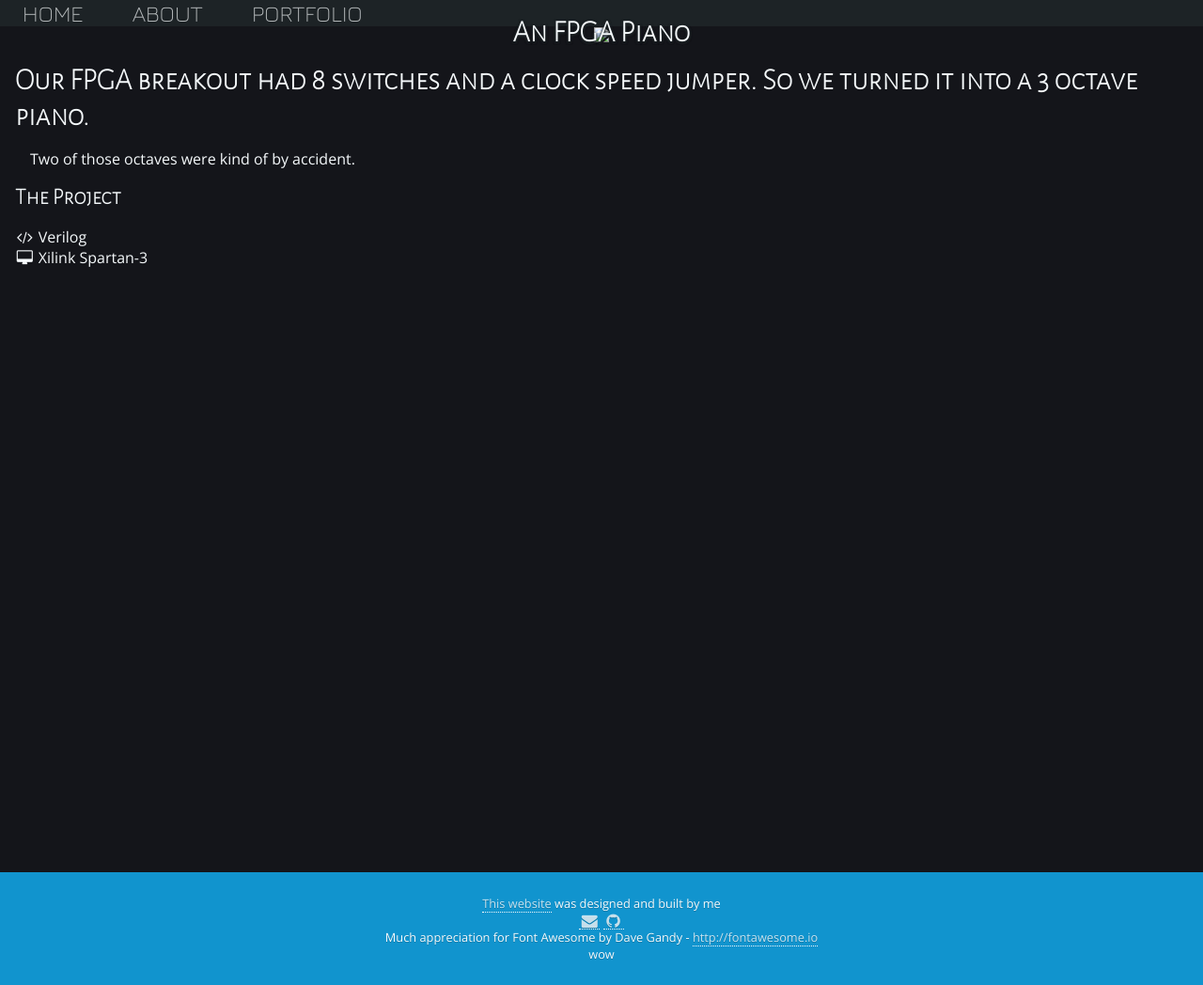
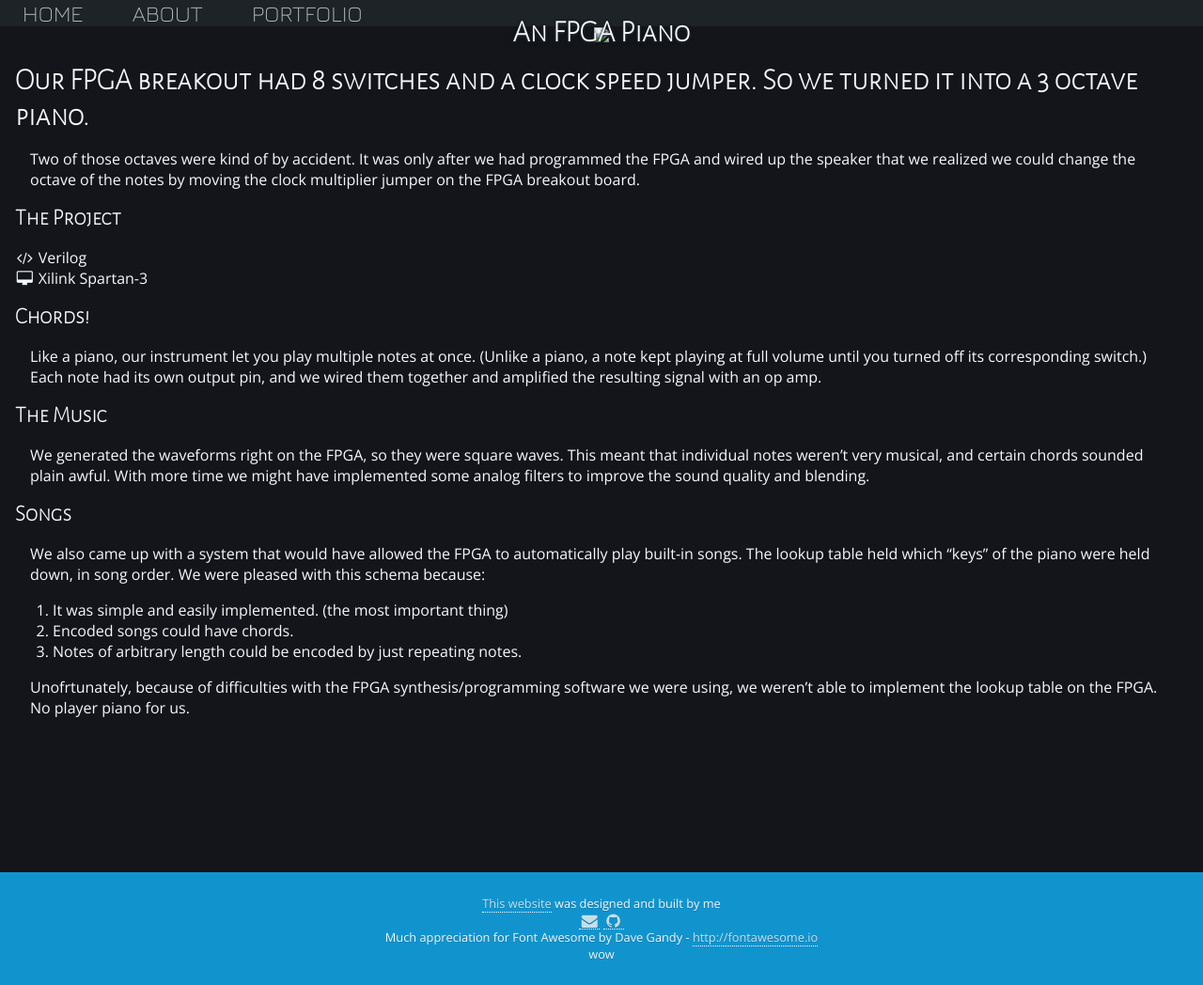
Before and after one commit to EnigMoiD/enigmoid.github.io, a Jekyll site: the page built from _posts/2013-12-17-blinkenlights.md, in a window 1280 px wide. Shown: the whole page at 94% size. Built offline with Jekyll 4.4.1, drawn with Linux system fonts in a browser that asks for light colours; nearby versions of some CDN libraries.

Commit message:
CONTENT: Updated blinkenlights project

```diff
--- a/_posts/2013-12-17-blinkenlights.md
+++ b/_posts/2013-12-17-blinkenlights.md
@@ -6,9 +6,26 @@ short: blinkenlights
 banner-type: jpg
 team: 5
 
-header: ['Our FPGA breakout had 8 switches and a clock speed jumper. So we turned it into a 3 octave piano.','Two of those octaves were kind of by accident.']
+header: ['Our FPGA breakout had 8 switches and a clock speed jumper. So we turned it into a 3 octave piano.','Two of those octaves were kind of by accident. It was only after we had programmed the FPGA and wired up the speaker that we realized we could change the octave of the notes by moving the clock multiplier jumper on the FPGA breakout board.']
 
 specs: [
 [code, Verilog],
 [desktop, Xilink Spartan-3]]
 ---
+
+## Chords!
+
+Like a piano, our instrument let you play multiple notes at once. (Unlike a piano, a note kept playing at full volume until you turned off its corresponding switch.) Each note had its own output pin, and we wired them together and amplified the resulting signal with an op amp.
+
+## The Music
+
+We generated the waveforms right on the FPGA, so they were square waves. This meant that individual notes weren't very musical, and certain chords sounded plain awful. With more time we might have implemented some analog filters to improve the sound quality and blending.
+
+## Songs
+
+We also came up with a system that would have allowed the FPGA to automatically play built-in songs. The lookup table held which "keys" of the piano were held down, in song order. We were pleased with this schema because:
+1. It was simple and easily implemented. (the most important thing)
+1. Encoded songs could have chords.
+1. Notes of arbitrary length could be encoded by just repeating notes.
+
+Unofrtunately, because of difficulties with the FPGA synthesis/programming software we were using, we weren't able to implement the lookup table on the FPGA. No player piano for us.
```
